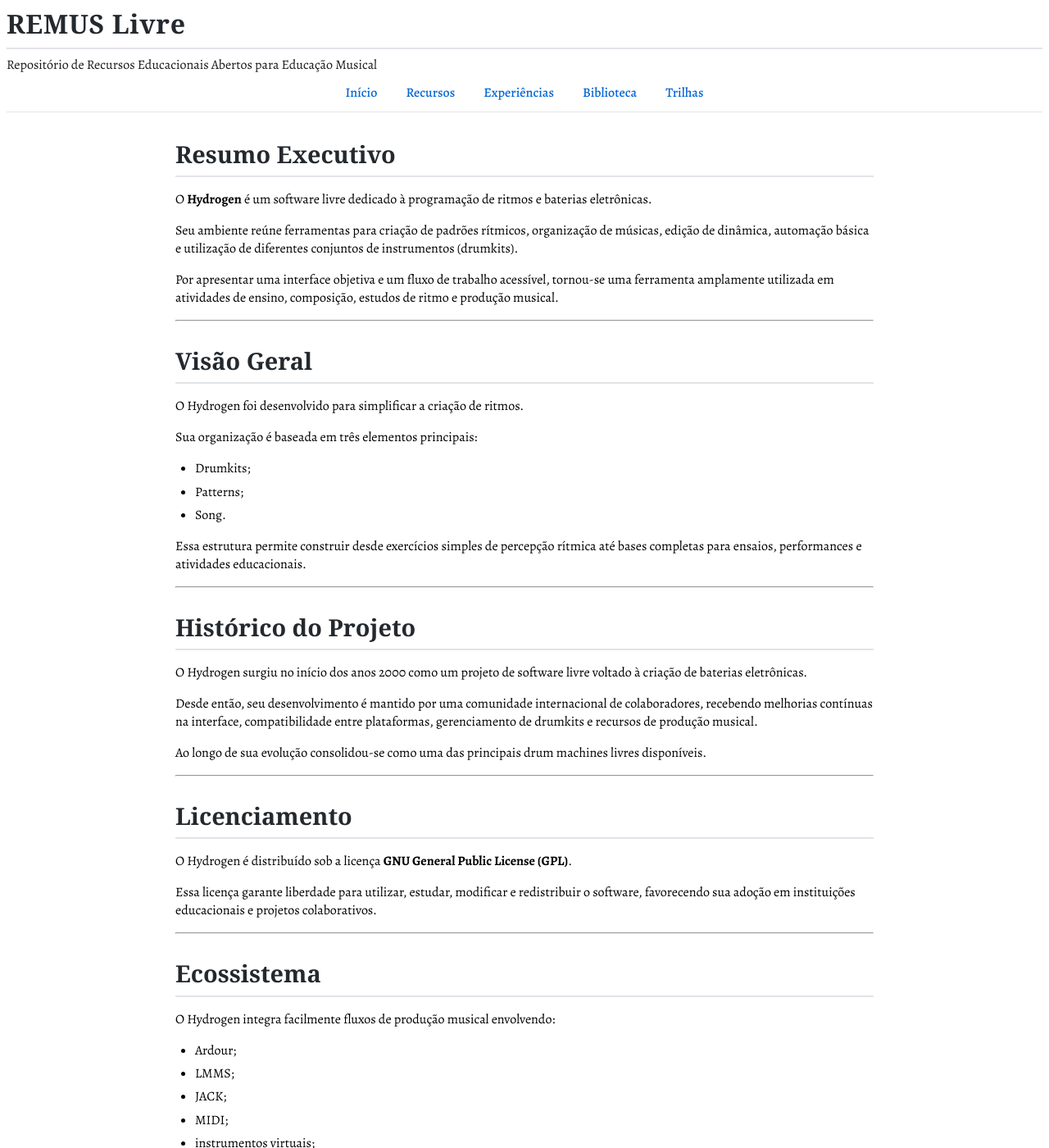
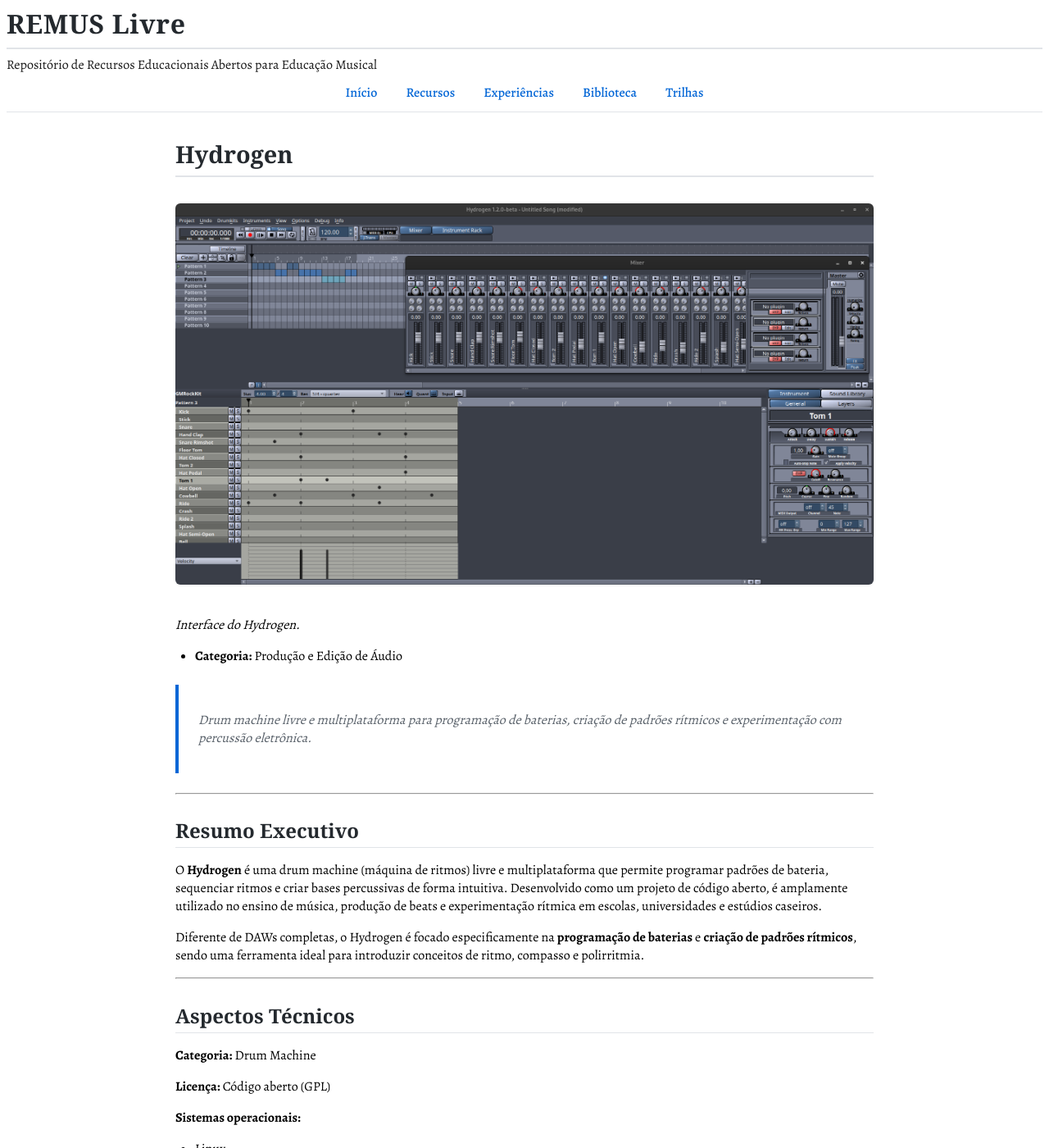
Before and after one commit to remus-livre/remus-livre.github.io, a Jekyll site: the page built from recursos/hydrogen.md, in a window 1280 px wide and 1400 px high. Shown: the whole window at 82% size. Built offline with Jekyll 4.4.1, drawn with Linux system fonts in a browser that asks for light colours; some web fonts are replaced; our own code applies the rules of GitHub Pages for plain Markdown files; some of the changed text lies outside the part shown.

Commit message:
Adiciona front matter e imagem à ficha do Hydrogen
Updated the Hydrogen documentation with new sections and improved clarity on features, technical aspects, and educational applications.

````diff
--- a/recursos/hydrogen.md
+++ b/recursos/hydrogen.md
@@ -1,332 +1,207 @@
 ---
-
+layout: default
 title: Hydrogen
-description: Drum machine livre para programação de ritmos, sequenciamento de baterias e criação de padrões rítmicos.
-category: Áudio
-slug: hydrogen
-version: 1.0.0
-status: Publicado
------------------
+---
 
 # Hydrogen
 
-> Drum machine livre e multiplataforma voltada à criação de padrões rítmicos, sequenciamento de baterias e produção musical baseada em loops.
+![Hydrogen](../../imagens/audio/audio-hydrogen.jpg)
 
-![Interface principal do Hydrogen](../../assets/img/recursos/audio/hydrogen/interface-principal.webp)
+*Interface do Hydrogen.*
+
+- **Categoria:** Produção e Edição de Áudio
+
+> Drum machine livre e multiplataforma para programação de baterias, criação de padrões rítmicos e experimentação com percussão eletrônica.
 
 ---
 
-# Resumo Executivo
+## Resumo Executivo
 
-O **Hydrogen** é um software livre dedicado à programação de ritmos e baterias eletrônicas.
+O **Hydrogen** é uma drum machine (máquina de ritmos) livre e multiplataforma que permite programar padrões de bateria, sequenciar ritmos e criar bases percussivas de forma intuitiva. Desenvolvido como um projeto de código aberto, é amplamente utilizado no ensino de música, produção de beats e experimentação rítmica em escolas, universidades e estúdios caseiros.
 
-Seu ambiente reúne ferramentas para criação de padrões rítmicos, organização de músicas, edição de dinâmica, automação básica e utilização de diferentes conjuntos de instrumentos (drumkits).
-
-Por apresentar uma interface objetiva e um fluxo de trabalho acessível, tornou-se uma ferramenta amplamente utilizada em atividades de ensino, composição, estudos de ritmo e produção musical.
+Diferente de DAWs completas, o Hydrogen é focado especificamente na **programação de baterias** e **criação de padrões rítmicos**, sendo uma ferramenta ideal para introduzir conceitos de ritmo, compasso e polirritmia.
 
 ---
 
-# Visão Geral
-
-O Hydrogen foi desenvolvido para simplificar a criação de ritmos.
-
-Sua organização é baseada em três elementos principais:
-
-* Drumkits;
-* Patterns;
-* Song.
-
-Essa estrutura permite construir desde exercícios simples de percepção rítmica até bases completas para ensaios, performances e atividades educacionais.
-
----
-
-# Histórico do Projeto
-
-O Hydrogen surgiu no início dos anos 2000 como um projeto de software livre voltado à criação de baterias eletrônicas.
-
-Desde então, seu desenvolvimento é mantido por uma comunidade internacional de colaboradores, recebendo melhorias contínuas na interface, compatibilidade entre plataformas, gerenciamento de drumkits e recursos de produção musical.
-
-Ao longo de sua evolução consolidou-se como uma das principais drum machines livres disponíveis.
-
----
-
-# Licenciamento
-
-O Hydrogen é distribuído sob a licença **GNU General Public License (GPL)**.
-
-Essa licença garante liberdade para utilizar, estudar, modificar e redistribuir o software, favorecendo sua adoção em instituições educacionais e projetos colaborativos.
-
----
-
-# Ecossistema
-
-O Hydrogen integra facilmente fluxos de produção musical envolvendo:
-
-* Ardour;
-* LMMS;
-* JACK;
-* MIDI;
-* instrumentos virtuais;
-* controladores MIDI;
-* interfaces de áudio;
-* coleções de drumkits livres.
-
-Essa interoperabilidade permite utilizar o Hydrogen tanto de forma independente quanto integrado a outras DAWs.
-
----
-
-# Aspectos Técnicos
+## Aspectos Técnicos
 
 **Categoria:** Drum Machine
 
-**Licença:** GNU GPL
+**Licença:** Código aberto (GPL)
 
-**Sistemas Operacionais**
+**Sistemas operacionais:**
 
 * Linux
 * Windows
 * macOS
 
-**Desenvolvimento**
-
-* Linguagem principal: C++
-* Interface gráfica: Qt
+**Formatos suportados**
 
 ### Entrada
 
-* Drumkits
-* Samples WAV
-* MIDI
+* WAV
+* FLAC
+* OGG
+* AIFF
+* SF2 (SoundFont)
+* entre outros
 
 ### Exportação
 
 * WAV
 * MIDI
-* Projetos Hydrogen
+* entre outros
+
+### Recursos principais
+
+* Programação de padrões rítmicos;
+* Sequenciador de padrões;
+* Múltiplas camadas de som;
+* Mixagem;
+* Efeitos (reverb, delay, compressão);
+* Importação de samples;
+* Exportação MIDI;
+* Metrônomo.
 
 ---
 
-# Por dentro da ferramenta
+## Aplicações na Educação Musical
 
-O Hydrogen organiza o processo criativo em módulos especializados.
+O Hydrogen pode ser utilizado em diferentes níveis de ensino.
 
-O **Pattern Editor** é utilizado para construir células rítmicas.
+Entre as aplicações mais comuns destacam-se:
 
-O **Song Editor** organiza esses padrões ao longo da composição.
+* criação de bases rítmicas;
+* experimentação com polirritmia;
+* estudo de compassos;
+* composição de batidas;
+* trilhas sonoras;
+* projetos interdisciplinares;
+* documentação de processos criativos;
+* produção de material didático.
 
-O **Mixer** permite controlar volume, panorama e efeitos básicos de cada instrumento.
-
-Essa separação facilita a compreensão das diferentes etapas da programação rítmica e favorece atividades de aprendizagem baseadas na experimentação.
-
-![Editor de padrões](../../assets/img/recursos/audio/hydrogen/pattern-editor.webp)
+Sua interface favorece tanto professores quanto estudantes iniciantes.
 
 ---
 
-# Recursos Principais
+## Escola Pública
 
-* programação de padrões rítmicos;
-* sequenciamento de músicas;
-* editor de dinâmica;
-* quantização;
-* múltiplos drumkits;
-* mixer integrado;
-* suporte a MIDI;
-* exportação em áudio;
-* metrônomo;
-* gerenciamento de tempo (BPM).
+Por ser gratuito e funcionar em diferentes sistemas operacionais, o Hydrogen apresenta excelente potencial para escolas públicas.
+
+Entre suas vantagens:
+
+* ausência de custos com licenciamento;
+* instalação em laboratórios escolares;
+* utilização em computadores de baixo custo;
+* ampla documentação produzida pela comunidade;
+* possibilidade de utilização em projetos de extensão.
 
 ---
 
-# Aplicações na Educação Musical
+## STEAM
 
-O Hydrogen pode ser utilizado em atividades como:
+O Hydrogen dialoga com diferentes áreas do conhecimento.
 
-* criação de acompanhamentos;
-* estudo de pulsação;
-* construção de grooves;
-* composição coletiva;
-* práticas de improvisação;
-* produção de bases para performance;
-* experimentação com diferentes estilos musicais;
-* ensino de forma musical.
+Pode integrar projetos envolvendo:
 
-Sua interface favorece metodologias centradas na criação e na escuta crítica.
+* Matemática (compassos, proporções, padrões);
+* Tecnologia (programação de padrões, sequenciamento);
+* Artes (criação rítmica, composição);
+* Ciência (acústica, percussão);
+* Engenharia (design de som, síntese).
+
+Essas possibilidades favorecem propostas interdisciplinares e projetos baseados em resolução de problemas.
 
 ---
 
-# Escola Pública
+## Inteligência Artificial
 
-O Hydrogen apresenta elevado potencial para utilização em escolas públicas.
+Embora o Hydrogen não seja uma ferramenta de IA, pode ser integrado a fluxos de trabalho que utilizam inteligência artificial.
 
-Entre seus diferenciais destacam-se:
+Exemplos:
 
-* software livre;
-* instalação simples;
-* baixo consumo de recursos computacionais;
-* funcionamento em diferentes sistemas operacionais;
-* ampla coleção de drumkits disponíveis.
+* geração de padrões rítmicos;
+* sugestões de batidas;
+* transcrição de ritmos;
+* análise rítmica assistida;
+* criação de exercícios personalizados.
+
+A IA deve atuar como ferramenta de apoio ao processo criativo e pedagógico, preservando a autoria e a mediação docente.
 
 ---
 
-# Formação de Professores
+## Primeira Experiência
 
-Na formação inicial e continuada, o Hydrogen possibilita discutir:
-
-* organização rítmica;
-* produção musical digital;
-* software livre;
-* criação de materiais para aulas;
-* práticas colaborativas;
-* tecnologia aplicada à Educação Musical.
-
----
-
-# STEAM
-
-Projetos utilizando o Hydrogen podem integrar:
-
-* Música;
-* Matemática;
-* Computação;
-* Física do Som;
-* Programação;
-* Produção Multimídia.
-
-A construção de padrões rítmicos favorece o desenvolvimento de competências relacionadas à lógica, repetição, organização temporal e reconhecimento de estruturas.
-
----
-
-# Inteligência Artificial
-
-O Hydrogen pode integrar fluxos de trabalho apoiados por Inteligência Artificial.
-
-Entre as possibilidades destacam-se:
-
-* geração de padrões rítmicos;
-* criação de grooves;
-* sugestões de variações;
-* apoio à composição;
-* análise de estruturas rítmicas.
-
-A avaliação musical permanece responsabilidade do usuário e do professor.
-
----
-
-# Primeira Experiência
-
-Uma atividade introdutória consiste em construir um ritmo simples utilizando bumbo, caixa e chimbal.
+Uma atividade inicial pode consistir na criação de uma batida simples.
 
 Objetivos:
 
-* compreender a interface;
-* criar o primeiro pattern;
-* organizar uma sequência de padrões;
-* alterar o andamento;
-* exportar o resultado em áudio.
+* conhecer a interface;
+* programar padrões;
+* alterar sons;
+* utilizar compassos;
+* mixar;
+* exportar em WAV.
 
 Tempo estimado: 40 a 60 minutos.
 
 ---
 
-# Caderno de Bordo
+## Caderno de Bordo
 
-Durante as atividades recomenda-se registrar:
+Durante o uso do Hydrogen, recomenda-se registrar:
 
-* padrões desenvolvidos;
-* configurações utilizadas;
 * dificuldades encontradas;
-* soluções construídas;
-* aplicações pedagógicas observadas.
+* estratégias adotadas;
+* descobertas realizadas;
+* possibilidades pedagógicas identificadas;
+* sugestões para futuras atividades.
+
+Esses registros contribuem para processos de reflexão e aperfeiçoamento das práticas docentes.
 
 ---
 
-# Fluxo de Produção
+## Materiais Complementares
 
-```text
-Escolha do Drumkit → Criação dos Patterns → Organização da Música → Ajustes do Mixer → Exportação
-```
+Sugestões de consulta:
+
+* documentação oficial;
+* manuais produzidos pela comunidade;
+* fóruns de usuários;
+* vídeos tutoriais;
+* exemplos de padrões rítmicos.
 
 ---
 
-# Boas práticas
+## Articulações
 
-* organizar padrões por função musical;
-* nomear corretamente os projetos;
-* salvar versões sucessivas;
-* manter bibliotecas de drumkits organizadas;
-* experimentar diferentes andamentos antes da exportação.
+Esta ferramenta relaciona-se diretamente com:
+
+* Audacity;
+* LMMS;
+* Ardour;
+* Sonic Pi;
+* MuseScore;
+* editores de vídeo;
+* ambientes virtuais de aprendizagem.
 
 ---
 
-# Limitações
+## Olhar do REMUS
 
-Entre as principais limitações destacam-se:
+O Hydrogen representa uma das iniciativas mais relevantes do movimento de software livre aplicado à Educação Musical.
 
-* foco exclusivo em programação rítmica;
-* recursos limitados para gravação de áudio;
-* edição MIDI menos abrangente que a de uma DAW completa;
-* necessidade de integração com outras ferramentas para produções mais complexas.
+Sua consolidação demonstra que projetos colaborativos podem alcançar elevado nível técnico e atender desde estudantes iniciantes até profissionais da música.
 
-Essas características refletem sua especialização como drum machine.
+Para o REMUS Livre, o Hydrogen não é apenas uma drum machine. É um exemplo de como a tecnologia pode servir à criação rítmica, à experimentação com padrões e à documentação de processos pedagógicos.
+
+Sua adoção em escolas públicas, universidades e projetos de extensão reforça seu potencial como ferramenta estratégica para uma educação musical crítica, colaborativa e aberta.
 
 ---
 
-# Comparação com alternativas
-
-| Ferramenta | Principal característica                          |
-| ---------- | ------------------------------------------------- |
-| Hydrogen   | Programação de baterias e ritmos                  |
-| LMMS       | Produção musical baseada em MIDI e sintetizadores |
-| Ardour     | Gravação e mixagem multipista                     |
-| Audacity   | Edição de áudio                                   |
-| MuseScore  | Notação musical                                   |
-
----
-
-# Materiais Complementares
-
-* Manual oficial do Hydrogen.
-* Documentação do projeto.
-* Repositório oficial.
-* Coleções de drumkits livres.
-* Tutoriais produzidos pela comunidade.
-
----
-
-# Veja também
-
-* LMMS
-* Ardour
-* Audacity
-* Sonic Pi
-* MuseScore
-
----
-
-# Olhar do REMUS
-
-O Hydrogen demonstra como uma ferramenta especializada pode desempenhar papel relevante na Educação Musical.
-
-Sua simplicidade permite concentrar a atenção na construção do ritmo, favorecendo atividades relacionadas à pulsação, organização temporal, criação de acompanhamentos e experimentação sonora.
-
-Quando integrado a ferramentas como LMMS e Ardour, amplia significativamente as possibilidades de produção musical em ambientes educacionais baseados em software livre.
-
----
-
-# Referências
+## Referências
 
 * Documentação oficial do Hydrogen.
 * Manual do usuário.
-* Repositório oficial do projeto.
-* Documentação sobre drumkits e recursos MIDI.
+* Comunidade Hydrogen.
 * Literatura sobre tecnologias digitais aplicadas à Educação Musical.
-
----
-
-# Histórico da ficha
-
-**Versão 1.0.0**
-
-* Primeira publicação.
-* Estrutura editorial alinhada ao padrão do REMUS Livre.
-* Preparada para integração com imagens e futuras revisões técnicas.
````
